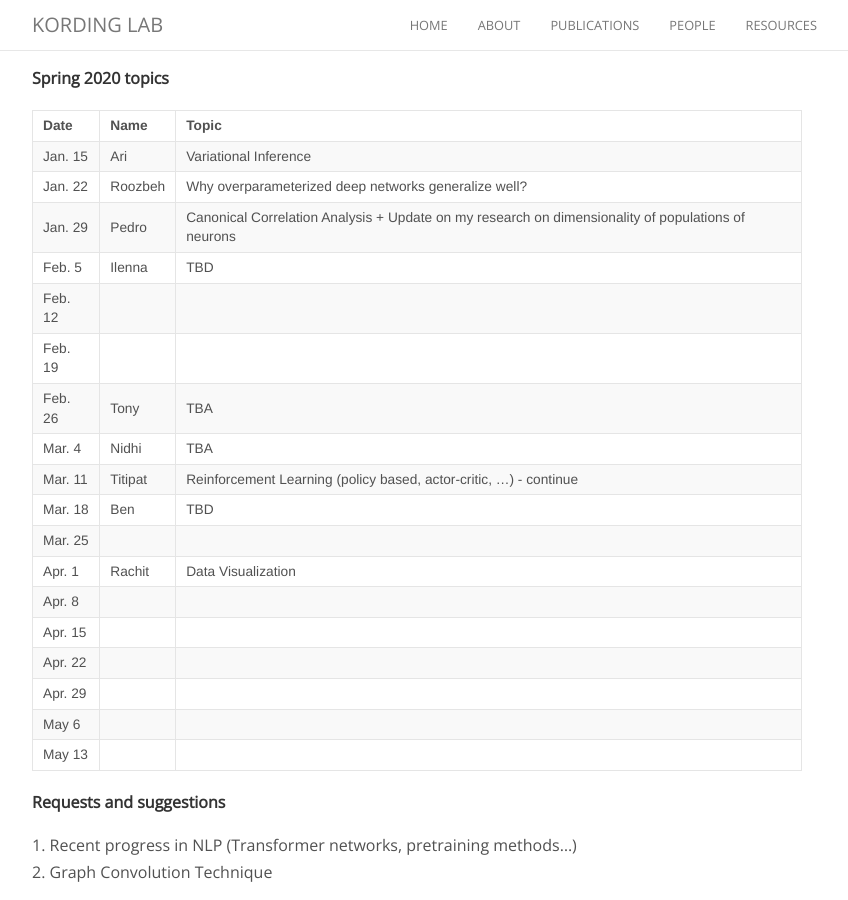
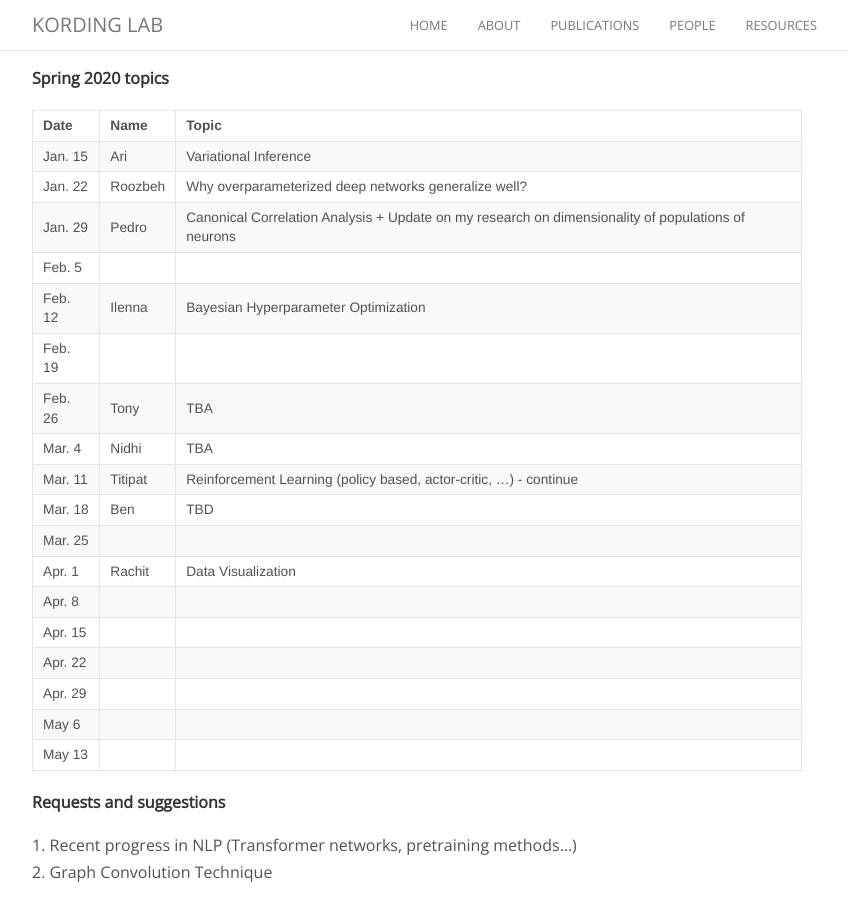
Before and after one commit to KordingLab/KordingLab.github.io, a Jekyll site: the page built from _posts/2018-08-29-upcoming-lab-teaching.md, in a window 1280 px wide and 900 px high, scrolled down 381 px. Shown: the whole window, without its empty margins (223-1071 px from the left). Built offline with Jekyll 4.4.1, drawn with Linux system fonts in a browser that asks for light colours; nearby versions of some CDN libraries; comment, search, counter and statistics services are not loaded.

Commit message:
Rescheduled lab teaching

```diff
--- a/_posts/2018-08-29-upcoming-lab-teaching.md
+++ b/_posts/2018-08-29-upcoming-lab-teaching.md
@@ -21,8 +21,8 @@ Get on the listserve for announcements: https://groups.google.com/forum/#!forum/
 | Jan. 15 | Ari | Variational Inference |
 | Jan. 22 | Roozbeh | Why overparameterized deep networks generalize well? |
 | Jan. 29 | Pedro | Canonical Correlation Analysis + Update on my research on dimensionality of populations of neurons |
-| Feb. 5 | Ilenna | TBD |
-| Feb. 12 | |  |
+| Feb. 5 |  |  |
+| Feb. 12 | Ilenna | Bayesian Hyperparameter Optimization |
 | Feb. 19 | | |
 | Feb. 26 | Tony | TBA |
 | Mar. 4 | Nidhi | TBA |
```
